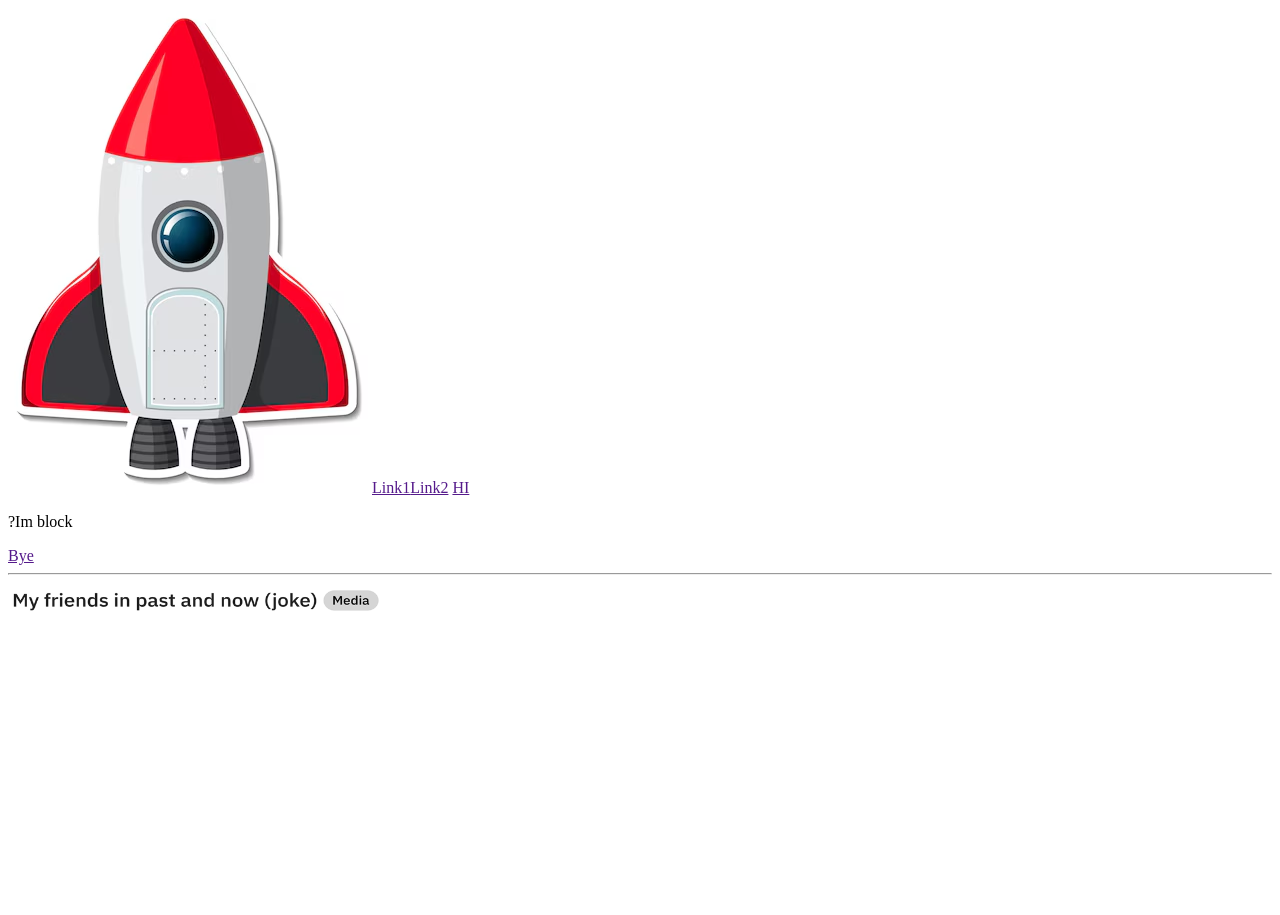
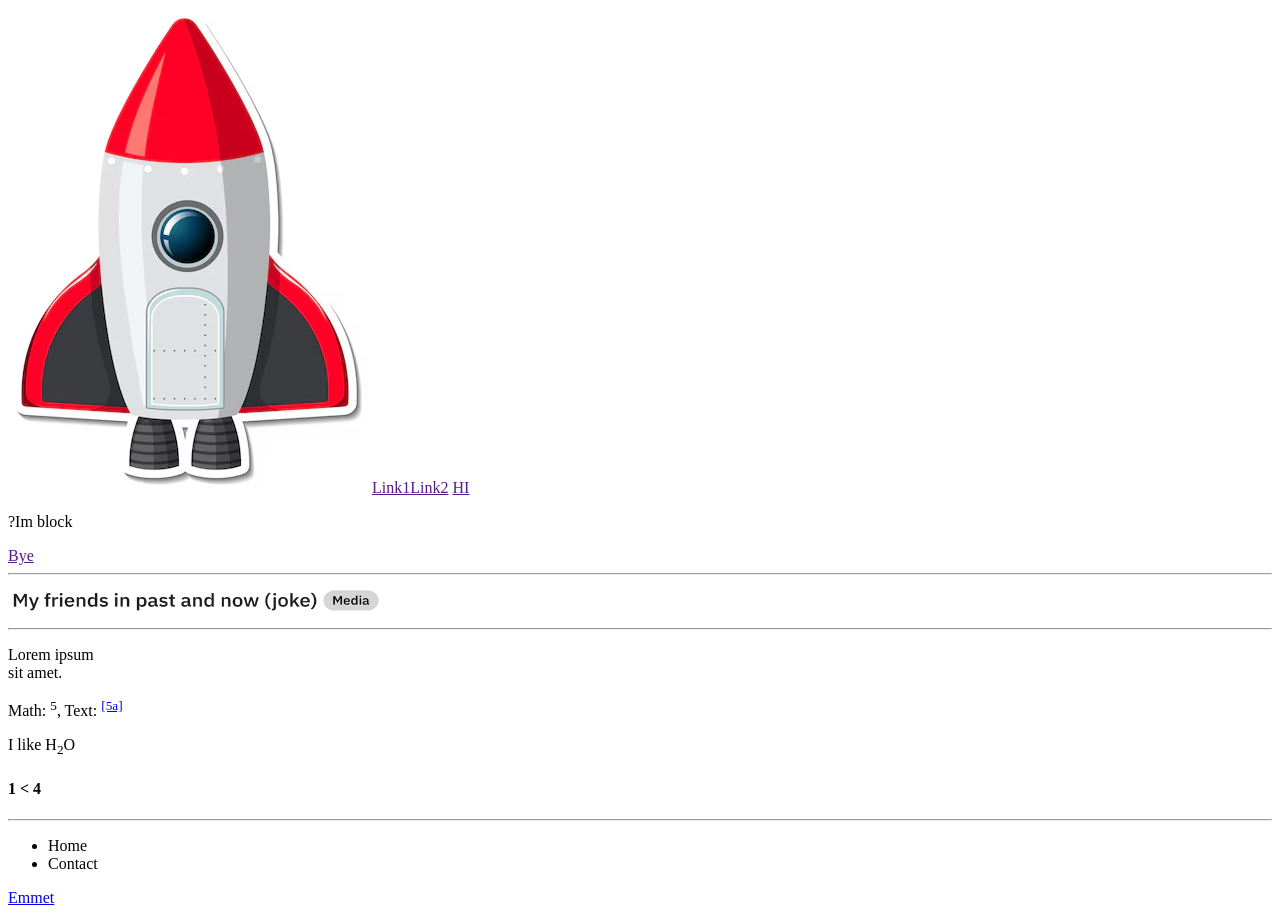
Before and after one commit to Kevinrn-info/Kevin-Software, a plain HTML site: page Course_The-Web-Developer-Bootcamp-2025/01-HTML-Essentials.html in a window 1280 px wide. Shown: the part 796-1711 px from the top of the page. Before the commit the page ends 1424 px from the top, so only its background shows below. Drawn offline with Linux system fonts and the light colour scheme.

Commit message:
Nuevos temas escenciales

```diff
--- a/Course_The-Web-Developer-Bootcamp-2025/01-HTML-Essentials.html
+++ b/Course_The-Web-Developer-Bootcamp-2025/01-HTML-Essentials.html
@@ -94,6 +94,74 @@ Chrome: -> Inspect/ Contains all the tools we need of everything that the search
 <hr>
 <img src="Span.PNG" alt="Span-Example">
 
+<!------------------------------------------------------------------------->
+
+<hr> <!-- Divider / Change of Scene in a Story or a shift of topic / Can change with CSS -->
+
+<p>Lorem ipsum <br> sit amet.</p> <!-- Brake // Example: Lirics in a song-->
+
+
+<p>Math:  <sup>5</sup></sub>, Text:  <sup><a href="https://es.wikipedia.org/wiki/SpaceX">[5a]</a></sup> </p> <!-- Super Script-->
+
+<p>I like H<sub>2</sub>O</p>
+
+<!------------------------------------------------------------------------->
+
+<!-- HTML ENTITIIES / WTF IF &#9824;
+
+They are elements to display reserved characters that are normaly invalidated.Examples: icons, letters or confused symbols
+
+SINBOLS THAT DO NOT have to use (<, >, &, logos) are examples of entities that have to be done in that way so as not to confuse the interpreter of the search engine.
+    -->
+
+<h4> 1 &lt; 4</h4> <!-- 1 < 4 -->
+
+<!------------------------------------------------------------------------->
+<!-- SEMANTIC MARKUP
+
+Use the HTML5 elements that are descriptive for the section of the page that has to be worked or created.
+
+Significant ID and classes names
+
+Why? It is important for the other pages or reference such as Google to identify parts and facilitate search.
+
+For our own code or for other developers
+-->
+<hr>
+<!-- INSTEAD OF DIVS
+
+You need to know and search when using each one and where: it does not always have to be in a way
+
+<section></section>  //
+<article></article>  //  Reusable
+<nav></nav> // Navigation Links
+<main></main>  //  Dominant content,
+<header></header>  //
+<footer></footer>  //
+<aside></aside>  //
+<summary></summary>  //
+<details></details>  //
+<time datetime=""></time>
+<figure></figure>
+...And others...
+
+-->
+
+
+<nav>
+    <ul>
+        <li>Home</li>
+        <li>Contact</li>
+    </ul>
+</nav>
+
+
+<!------------------------------------------------------------------------->
+
+<!-- EMMET DOCUMENTACION: It is a set of rules to optimize work  -->
+<a href=" https://docs.emmet.io/abbreviations/syntax/">Emmet</a>
+
+
 
 </body>
 </html>
```
